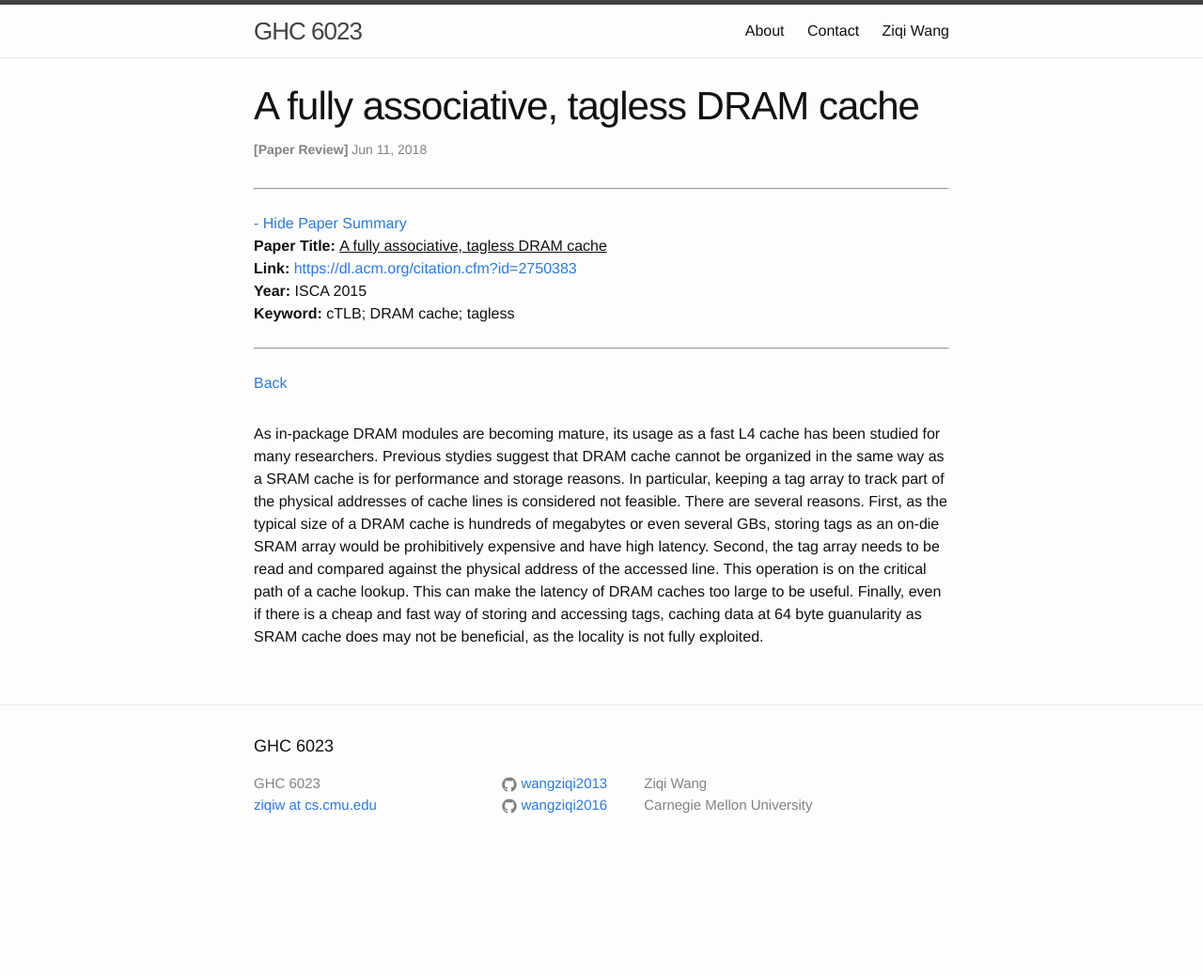
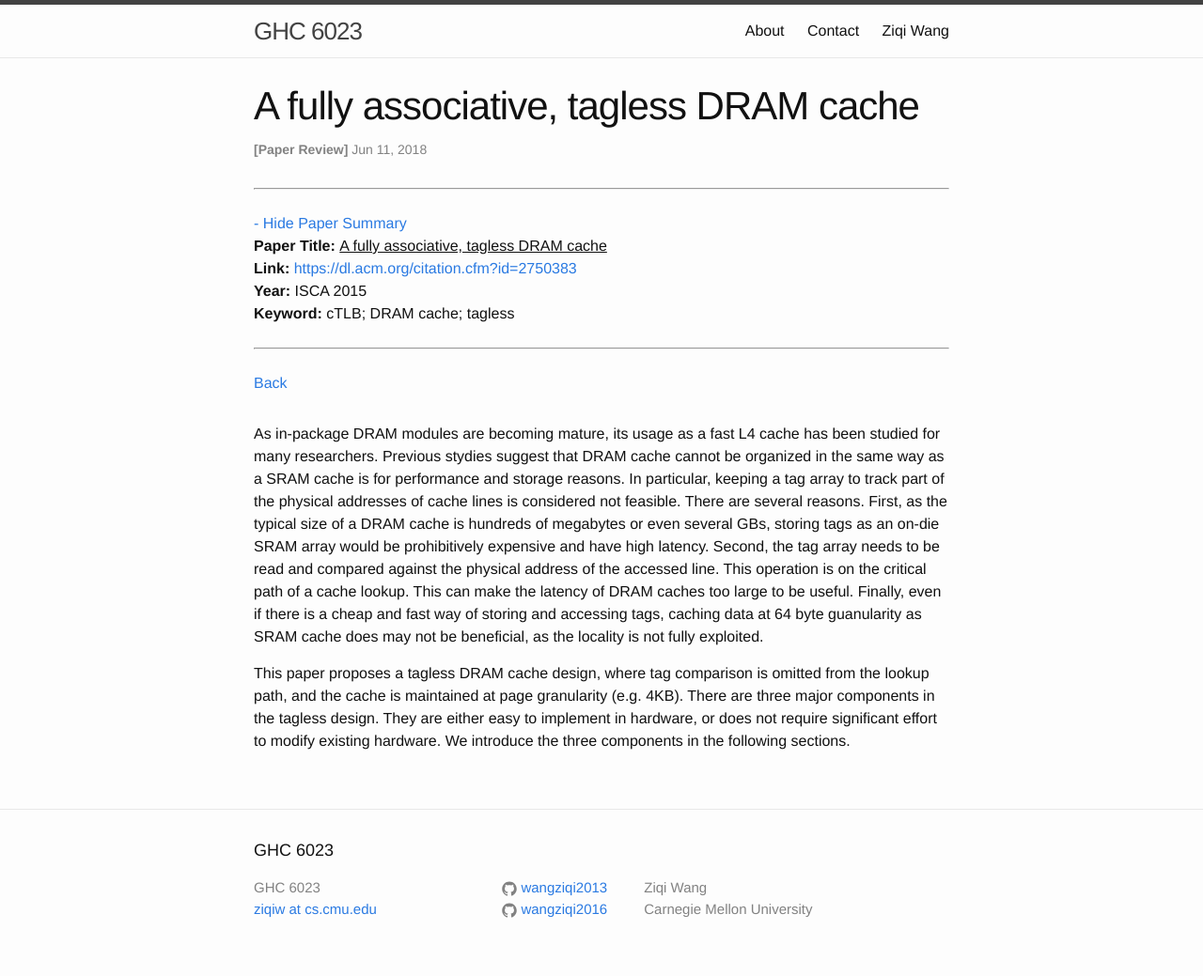
Before and after one commit to wangziqi2013/wangziqi2013.github.io, a Jekyll site: the page built from _posts/2018-06-11-A-fully-associative-tagless-dram-cache.markdown, in a window 1280 px wide. Shown: the whole page at 94% size. Built offline with Jekyll 4.4.1, drawn with Linux system fonts in a browser that asks for light colours; before the commit the page ends 928 px from its top, so only the background shows below that.

Commit message:
Finish second

```diff
--- a/_posts/2018-06-11-A-fully-associative-tagless-dram-cache.markdown
+++ b/_posts/2018-06-11-A-fully-associative-tagless-dram-cache.markdown
@@ -23,3 +23,8 @@ the physical address of the accessed line. This operation is on the critical pat
 This can make the latency of DRAM caches too large to be useful. Finally, even if there is a cheap and fast
 way of storing and accessing tags, caching data at 64 byte guanularity as SRAM cache does may not be beneficial,
 as the locality is not fully exploited.
+
+This paper proposes a tagless DRAM cache design, where tag comparison is omitted from the lookup path, and
+the cache is maintained at page granularity (e.g. 4KB). There are three major components in the tagless design.
+They are either easy to implement in hardware, or does not require significant effort to modify existing hardware.
+We introduce the three components in the following sections.
```
